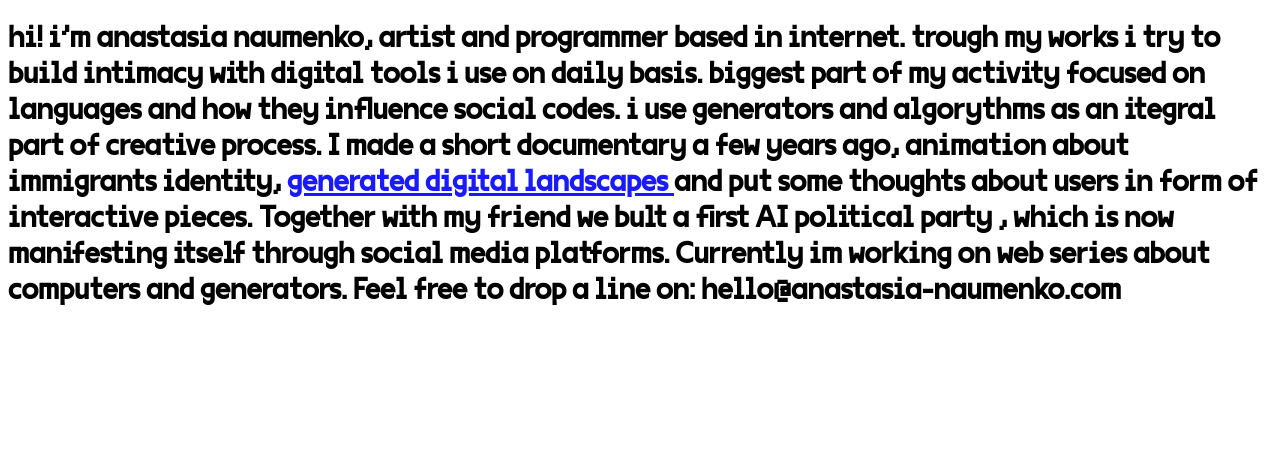
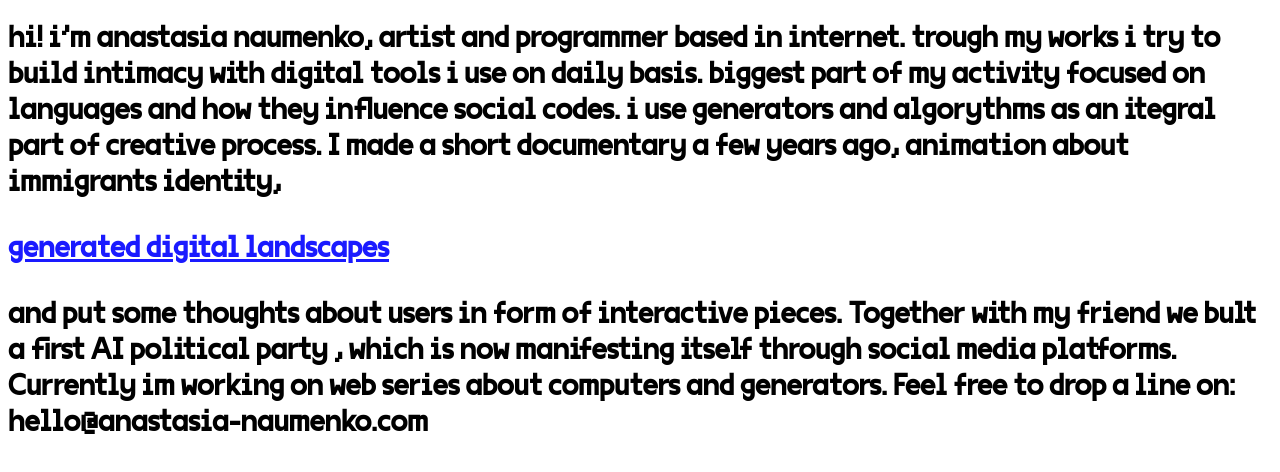
Before and after one commit to anastazjan/anastasia-naumenko.github.io, a plain HTML site: page index.html in a window 1280 px wide. Drawn offline with Linux system fonts and the light colour scheme.

Commit message:
Update index.html

```diff
--- a/index.html
+++ b/index.html
@@ -11,7 +11,7 @@ artist and programmer based in internet.
 trough my works i try to build intimacy with digital tools i use on daily basis. biggest part of my activity focused on languages and how they
    influence social codes.
  i use generators and algorythms as an itegral part of creative process. I made a short documentary a few years ago, animation about immigrants identity,
-   <b id='link1'> generated digital landscapes </b> and put some thoughts about users in form of interactive pieces. Together with my friend we bult
+   <p id='link1'> generated digital landscapes </p> and put some thoughts about users in form of interactive pieces. Together with my friend we bult
    a first AI political party ,
    which is now manifesting itself through social media platforms.
    Currently im working on web series about computers and generators. Feel free to drop a line on: hello@anastasia-naumenko.com </h1>
```
